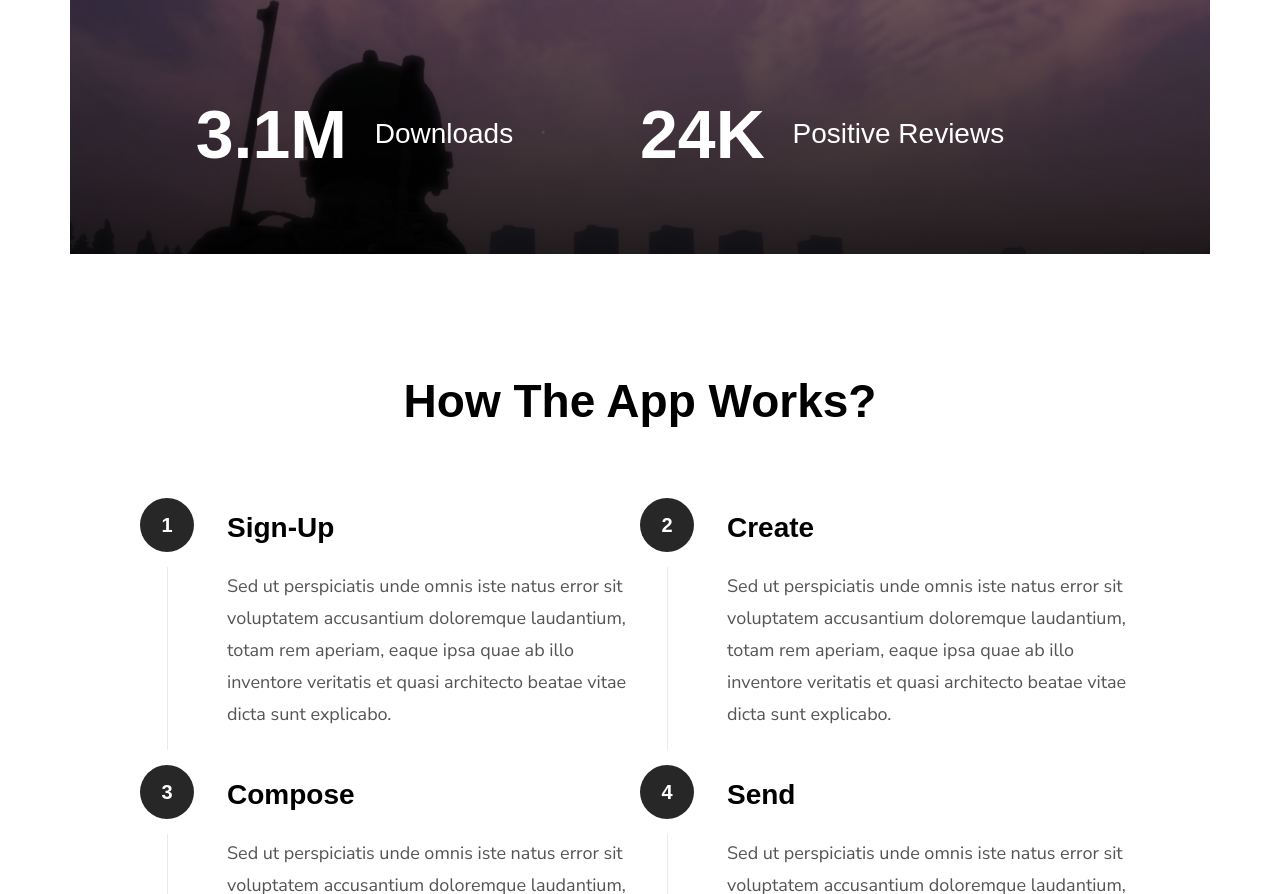
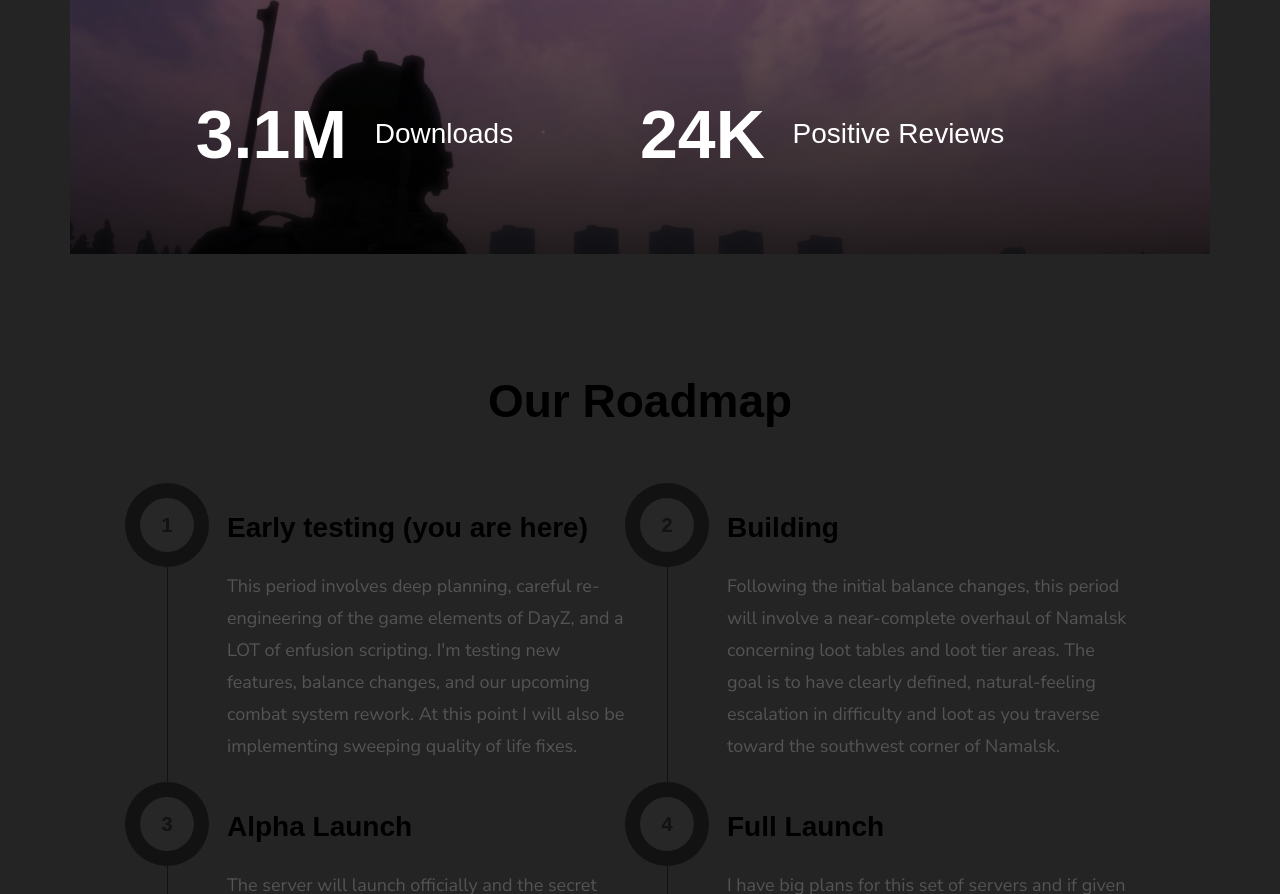
Before and after one commit to jadepilled/psyops-gg, a plain HTML site: page index.html in a window 1280 px wide. Shown: the part 2705-3599 px from the top of the page. Drawn offline with Linux system fonts and the light colour scheme; files whose address does not match are found by name; a web font is replaced by a local one.

Commit message:
update
fixed links and made the site actually kind of work

```diff
--- a/css/main.css
+++ b/css/main.css
@@ -2648,7 +2648,7 @@ html.no-csstransitions .home-content__main {
 }
 
 .s-about .section-header.has-bottom-sep::before {
-  background-color: rgba(255, 255, 255, 0.1);
+  background-color: rgba(027, 027, 027, 0.1);
 }
 
 .s-about .display-1,
@@ -2772,7 +2772,7 @@ html.no-csstransitions .home-content__main {
  *
  * ------------------------------------------------------------------- */
 .s-about-how {
-  background-color: #ffffff;
+  background-color: #242424;
   padding-bottom: 16rem;
 }
 
@@ -2816,7 +2816,7 @@ html.no-csstransitions .home-content__main {
   height: 112px;
   width: 112px;
   border-radius: 50%;
-  background-color: #ffffff;
+  background-color: #242424;
   background-image: url(../images/icons/icon-play-black.svg);
   background-repeat: no-repeat;
   background-position: 55% center;
@@ -2900,7 +2900,7 @@ html.no-csstransitions .home-content__main {
   display: block;
   width: 1px;
   height: 100%;
-  background-color: #eaeaea;
+  background-color: #121212;
   position: absolute;
   top: 0;
 }
@@ -2934,14 +2934,14 @@ html.no-csstransitions .home-content__main {
   font-weight: 700;
   content: counter(ctr);
   counter-increment: ctr;
-  color: #ffffff;
+  color: #121212;
   height: 54px;
   width: 54px;
   line-height: 54px;
   text-align: center;
   border-radius: 50%;
   background-color: #272727;
-  box-shadow: 0 0 0 15px #ffffff;
+  box-shadow: 0 0 0 15px #121212;
   z-index: 500;
   position: absolute;
   top: -12px;
--- a/index.html
+++ b/index.html
@@ -65,7 +65,7 @@
                 </ul>
 
                 <div class="header-cta">
-                    <a href="#download" class="btn btn--primary header-cta__btn smoothscroll">Join Discord</a>
+                    <a href="https://discord.gg/R8NuSrm9Yc" class="btn btn--primary header-cta__btn smoothscroll">Join Discord</a>
                 </div>
             </nav> <!-- end header-nav-wrap -->
 
@@ -100,7 +100,7 @@
                     That's why we built [PsyOps]. Join our discord below for updates, announcements, events and more!
                     </h3>
                     <div class="home-content__btn-wrap">
-                        <a href="#download" class="btn btn--primary home-content__btn smoothscroll">
+                        <a href="https://discord.gg/R8NuSrm9Yc" class="btn btn--primary home-content__btn smoothscroll">
                             Join Discord
                         </a>
                     </div>
@@ -262,32 +262,32 @@
 
         <div class="row process-wrap">
 
-            <h2 class="display-2 text-center" data-aos="fade-up">How The App Works?</h2>
+            <h2 class="display-2 text-center" data-aos="fade-up">Our Roadmap</h2>
 
             <div class="process" data-aos="fade-up">
                 <div class="process__steps block-1-2 block-tab-full group">
 
                     <div class="col-block step">
-                        <h3 class="item-title">Sign-Up</h3>
-                        <p>Sed ut perspiciatis unde omnis iste natus error sit voluptatem accusantium doloremque laudantium, totam rem aperiam, eaque ipsa quae ab illo inventore veritatis et quasi architecto beatae vitae dicta sunt explicabo.
+                        <h3 class="item-title">Early testing (you are here)</h3>
+                        <p>This period involves deep planning, careful re-engineering of the game elements of DayZ, and a LOT of enfusion scripting. I'm testing new features, balance changes, and our upcoming combat system rework. At this point I will also be implementing sweeping quality of life fixes.
                         </p>
                     </div>
 
                     <div class="col-block step">
-                        <h3 class="item-title">Create</h3>
-                        <p>Sed ut perspiciatis unde omnis iste natus error sit voluptatem accusantium doloremque laudantium, totam rem aperiam, eaque ipsa quae ab illo inventore veritatis et quasi architecto beatae vitae dicta sunt explicabo.
+                        <h3 class="item-title">Building</h3>
+                        <p>Following the initial balance changes, this period will involve a near-complete overhaul of Namalsk concerning loot tables and loot tier areas. The goal is to have clearly defined, natural-feeling escalation in difficulty and loot as you traverse toward the southwest corner of Namalsk.
                         </p>
                     </div>
 
                     <div class="col-block step">
-                        <h3 class="item-title">Compose</h3>
-                        <p>Sed ut perspiciatis unde omnis iste natus error sit voluptatem accusantium doloremque laudantium, totam rem aperiam, eaque ipsa quae ab illo inventore veritatis et quasi architecto beatae vitae dicta sunt explicabo.
+                        <h3 class="item-title">Alpha Launch</h3>
+                        <p>The server will launch officially and the secret true nature of the project this is all a part of will become clear... Mwahahaha! Just kidding. But not really. Just be there and play it.
                         </p>
                     </div>
 
                     <div class="col-block step">
-                        <h3 class="item-title">Send</h3>
-                        <p>Sed ut perspiciatis unde omnis iste natus error sit voluptatem accusantium doloremque laudantium, totam rem aperiam, eaque ipsa quae ab illo inventore veritatis et quasi architecto beatae vitae dicta sunt explicabo.
+                        <h3 class="item-title">Full Launch</h3>
+                        <p>I have big plans for this set of servers and if given the chance would love to scale them as a full-time project. By this point, this will be a near-complete overhaul of DayZ that makes it near unrecogniseable.
                         </p>
                     </div>
 
```
